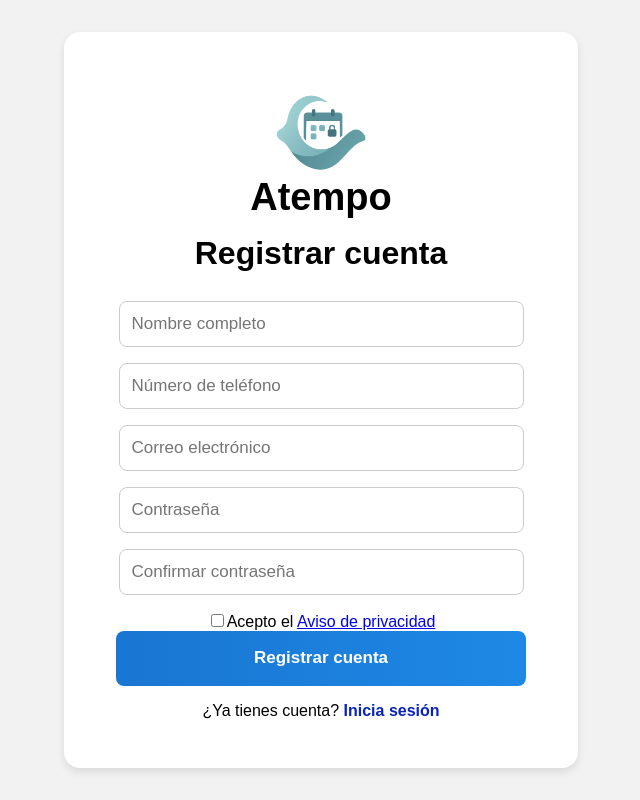
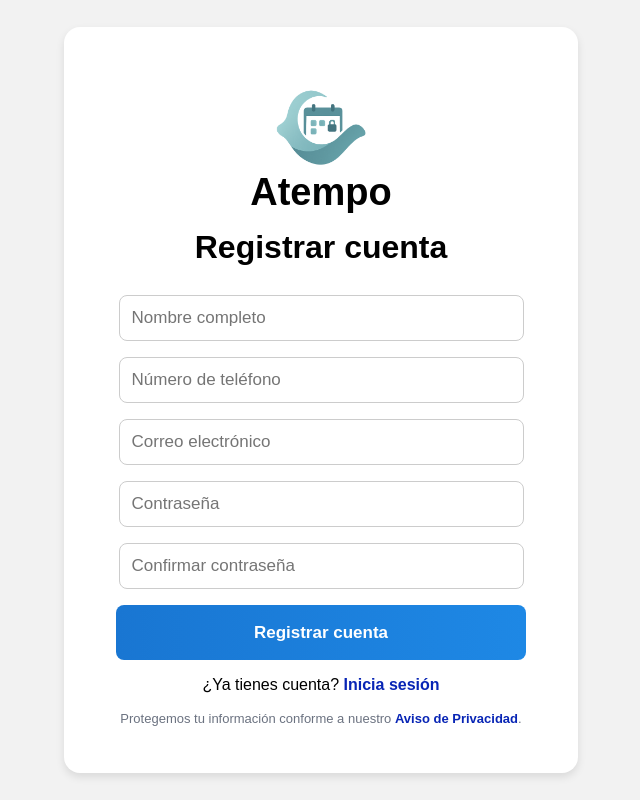
Before and after one commit to anastaciomarbella/atempo, a React (Create React App) app: page /register in a window 1280 px wide. Shown: the whole page, without its empty margins (319-959 px from the left). Built offline with nearby package versions, Linux system fonts and the light colour scheme.

Commit message:
Aviso de Privacidad

```diff
--- a/src/pages/register.jsx
+++ b/src/pages/register.jsx
@@ -93,13 +93,6 @@ const Register = () => {
 
         {error && <p className="login-error">{error}</p>}
 
-        <div className="login-privacy">
-          <input type="checkbox" id="aviso" />
-          <label htmlFor="aviso">
-            Acepto el <Link to="/aviso-de-privacidad">Aviso de privacidad</Link>
-          </label>
-        </div>
-
         <button
           className="login-button"
           onClick={handleRegister}
@@ -110,6 +103,13 @@ const Register = () => {
         <p className="login-footer">
           ¿Ya tienes cuenta? <Link to="/" className="login-link">Inicia sesión</Link>
         </p>
+
+        <p className="login-legal">
+          Protegemos tu información conforme a nuestro{" "}
+          <Link to="/aviso-privacidad" className="login-link" aria-label="Abrir aviso de privacidad">
+            Aviso de Privacidad
+          </Link>.
+        </p>
       </div>
     </div>
   );
```
